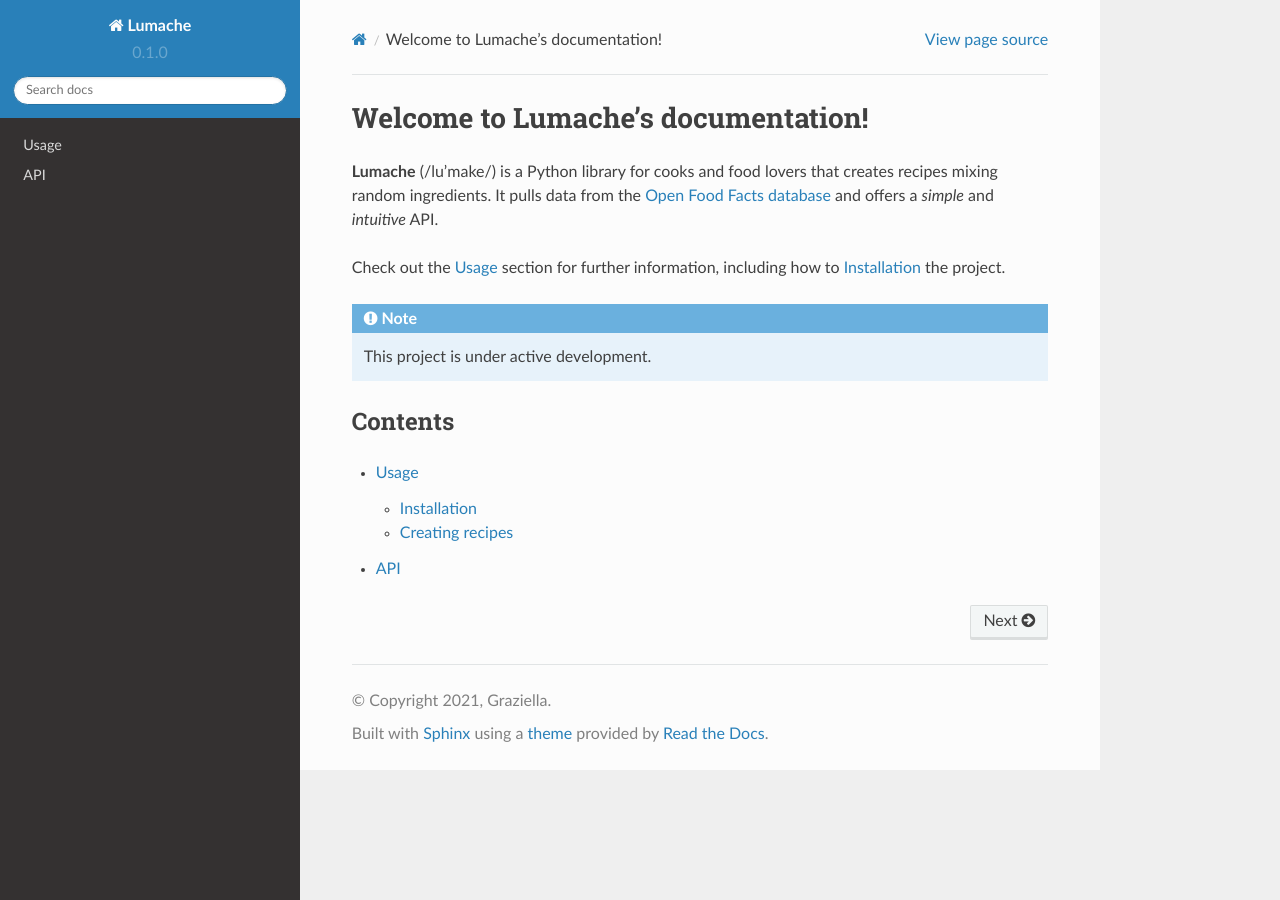
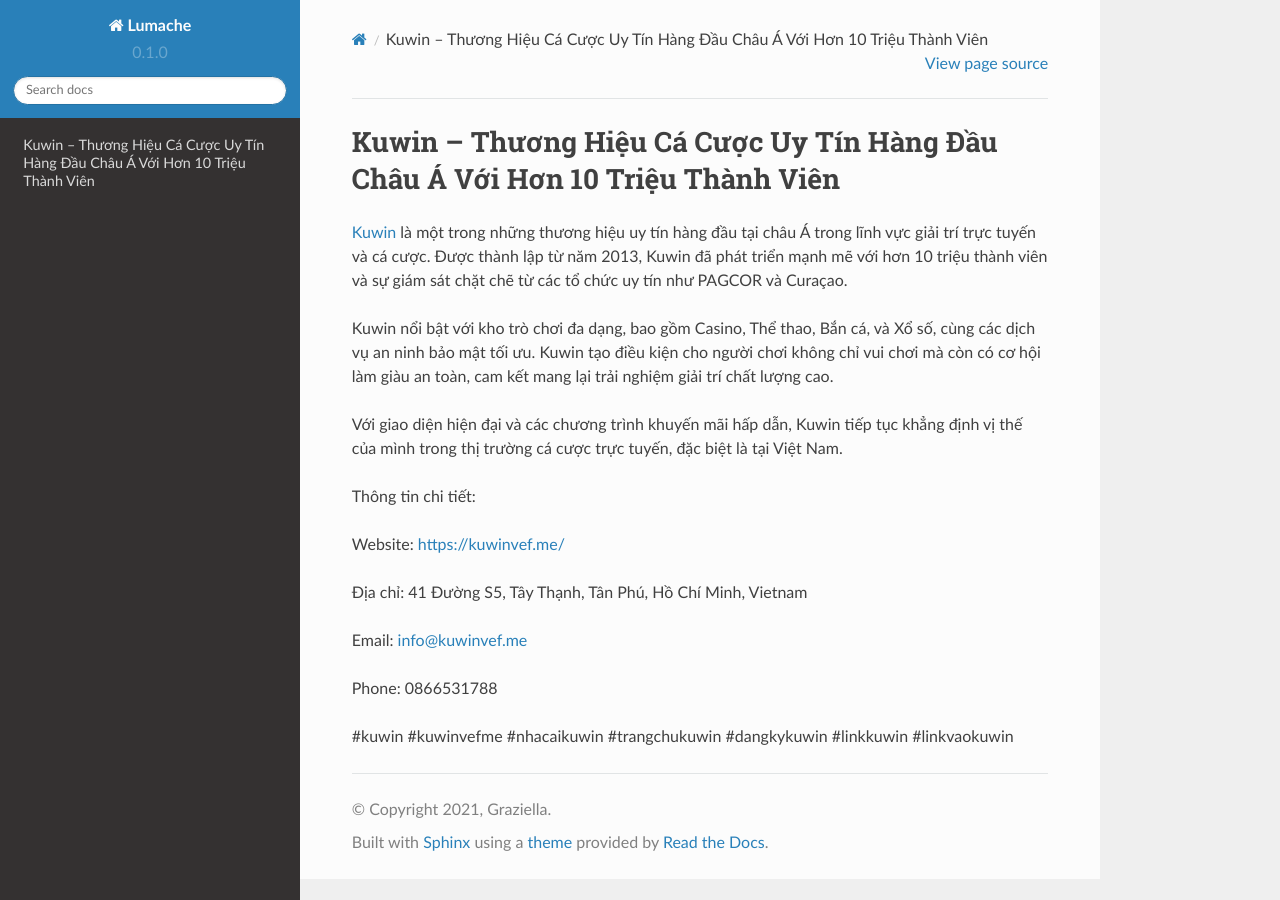
Before and after one commit to luongchanvien962/kuwinvefme, a Sphinx documentation site: the page built from docs/source/index.rst, in a window 1280 px wide. Built offline with Sphinx 7.4.7 and the Read the Docs theme 2.0.0, drawn with Linux system fonts in a browser that asks for light colours.

Commit message:
Update index.rst

```diff
--- a/docs/source/index.rst
+++ b/docs/source/index.rst
@@ -1,22 +1,20 @@
-Welcome to Lumache's documentation!
+Kuwin – Thương Hiệu Cá Cược Uy Tín Hàng Đầu Châu Á Với Hơn 10 Triệu Thành Viên
 ===================================
 
-**Lumache** (/lu'make/) is a Python library for cooks and food lovers
-that creates recipes mixing random ingredients.
-It pulls data from the `Open Food Facts database <https://world.openfoodfacts.org/>`_
-and offers a *simple* and *intuitive* API.
+`Kuwin <https://kuwinvef.me/>`_ là một trong những thương hiệu uy tín hàng đầu tại châu Á trong lĩnh vực giải trí trực tuyến và cá cược. Được thành lập từ năm 2013, Kuwin đã phát triển mạnh mẽ với hơn 10 triệu thành viên và sự giám sát chặt chẽ từ các tổ chức uy tín như PAGCOR và Curaçao.
 
-Check out the :doc:`usage` section for further information, including
-how to :ref:`installation` the project.
+Kuwin nổi bật với kho trò chơi đa dạng, bao gồm Casino, Thể thao, Bắn cá, và Xổ số, cùng các dịch vụ an ninh bảo mật tối ưu. Kuwin tạo điều kiện cho người chơi không chỉ vui chơi mà còn có cơ hội làm giàu an toàn, cam kết mang lại trải nghiệm giải trí chất lượng cao.
 
-.. note::
+Với giao diện hiện đại và các chương trình khuyến mãi hấp dẫn, Kuwin tiếp tục khẳng định vị thế của mình trong thị trường cá cược trực tuyến, đặc biệt là tại Việt Nam.
 
-   This project is under active development.
+Thông tin chi tiết:
 
-Contents
---------
+Website: https://kuwinvef.me/
 
-.. toctree::
+Địa chỉ: 41 Đường S5, Tây Thạnh, Tân Phú, Hồ Chí Minh, Vietnam
 
-   usage
-   api
+Email: info@kuwinvef.me
+
+Phone: 0866531788
+
+#kuwin #kuwinvefme #nhacaikuwin #trangchukuwin #dangkykuwin #linkkuwin #linkvaokuwin
```
